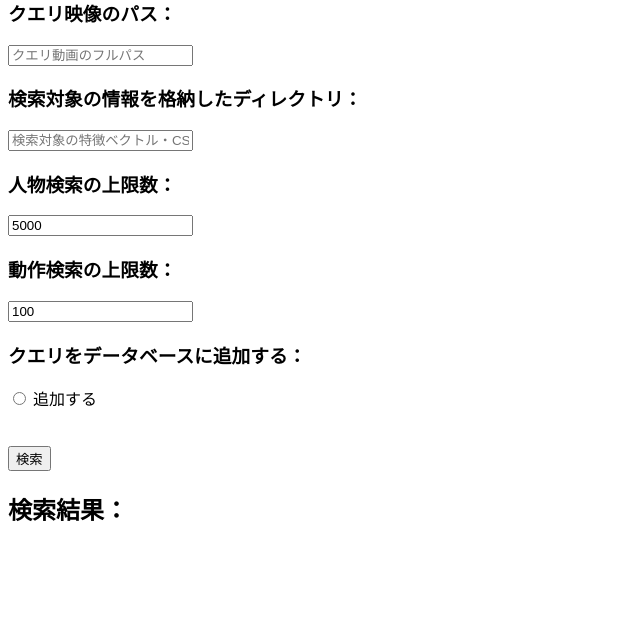
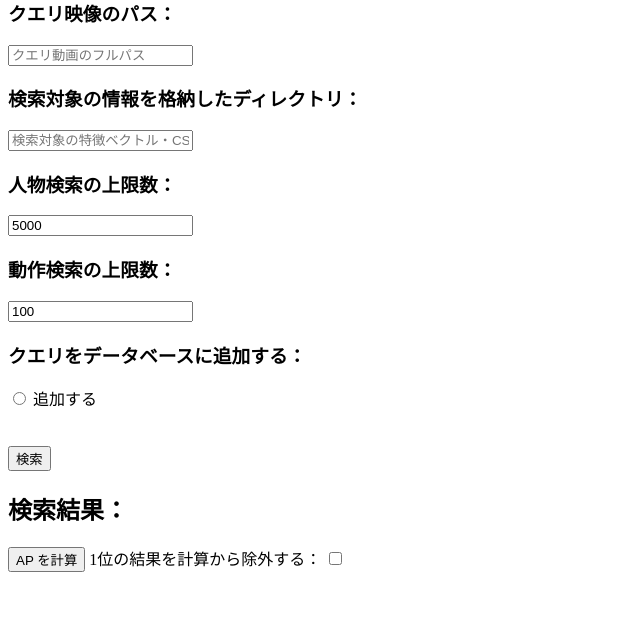
Before and after one commit to iinuma0710/video_retrieval, a Flask app: page /retrieval in a window 1280 px wide. Shown: the part 90-732 px from the top of the page, without its empty margins (0-640 px from the left). Run offline with Flask 2, Linux system fonts and the light colour scheme; parts of the project's set-up code (start-up, migrations or seed data) failed here and were passed over.

Commit message:
AP計算の実装

```diff
--- a/gui_app.py
+++ b/gui_app.py
@@ -85,10 +85,27 @@ def retrieval():
 		common_path = os.path.commonpath(file_list)
 		os.symlink(common_path, static_gallery_video_dir)
 		display_file_list = [f.replace(common_path, static_gallery_video_dir) for f in file_list]
+		file_num = len(file_list)
+		action_id_list = ["action_" + str(i + 1) for i in range(file_num)]
+		person_id_list = ["person_" + str(i + 1) for i in range(file_num)]
 
-		return render_template('retrieval.html', file_list=file_list, display_file_list=display_file_list, file_num=len(file_list))
+		return render_template(
+			'retrieval.html',
+			file_list=file_list,
+			display_file_list=display_file_list,
+			file_num=file_num,
+			action_id_list=action_id_list,
+			person_id_list=person_id_list
+		)
 	else:
-		return render_template('retrieval.html', file_list=[], display_file_list=[], file_num=0)
+		return render_template(
+			'retrieval.html',
+			file_list=[],
+			display_file_list=[],
+			file_num=0,
+			action_id_list=[],
+			person_id_list=[]
+		)
 
 
 # クエリの動画を探すためのページ
--- a/templates/retrieval.html
+++ b/templates/retrieval.html
@@ -26,7 +26,57 @@
     <h2>検索結果：</h2>
     {% for i in range(file_num) %}
       <p>{{ i + 1 }} : {{ file_list[i] }}</p>
+      <div>
+        <label for="{{ action_id_list[i] }}">動作 {{ i + 1 }}：</label>
+        <input type="checkbox" id="{{ action_id_list[i] }}" value=1>，
+        <label for="{{ person_id_list[i] }}">人物 {{ i + 1 }}：</label>
+        <input type="checkbox" id="{{ person_id_list[i] }}" value=1>
+      </div>
       <video src="{{ display_file_list[i] }}" loop autoplay muted></video>
     {% endfor %}
+
+    <div>
+      <input type="button" value="AP を計算" onclick="buttonClick()">
+      <label for="exclude_top">1位の結果を計算から除外する：</label>
+      <input type="checkbox" id="exclude_top" value=1>
+    </div>
   </body>
 </html>
+
+<script type="text/javascript">
+  var action_id_list = {{ action_id_list | tojson }};
+  var person_id_list = {{ person_id_list | tojson }};
+
+  function buttonClick() {
+    var exclude_top = document.getElementById("exclude_top").checked;
+
+    var action_total_num = 0;
+    var action_correct_num = 0;
+    var action_ap = 0.0;
+    for (let action_id of action_id_list) {
+      if (exclude_top && action_id === "action_1") { continue }
+      action_total_num += 1
+      if (document.getElementById(action_id).checked) {
+        action_correct_num += 1;
+        action_ap += action_correct_num / action_total_num
+      }
+    }
+    action_ap = action_correct_num == 0 ? 0.0 : action_ap / action_correct_num
+
+    var person_total_num = 0;
+    var person_correct_num = 0;
+    var person_ap = 0.0;
+    for (let person_id of person_id_list) {
+      if (exclude_top && person_id === "person_1") { continue }
+      person_total_num += 1
+      if (document.getElementById(person_id).checked) {
+        person_correct_num += 1;
+        person_ap += person_correct_num / person_total_num
+      }
+    }
+    person_ap = person_correct_num == 0 ? 0.0 : person_ap / person_correct_num
+
+
+    alert("動作認識：" + action_ap + " (" + action_correct_num + "/" + action_total_num +")\n人物同定：" + person_ap + " (" + person_correct_num + "/" + person_total_num +")");
+  }
+</script>
```
Also changed, not shown: 1 other file.
